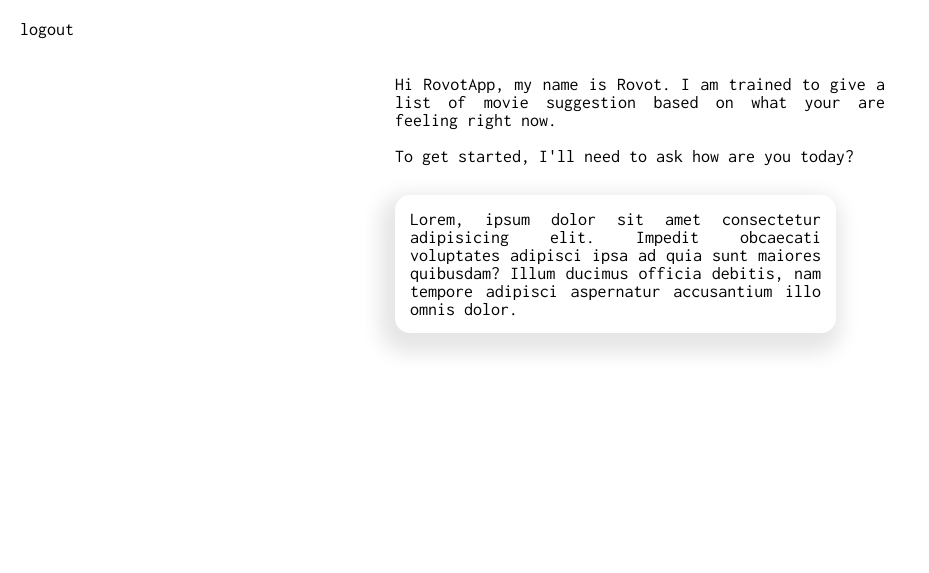
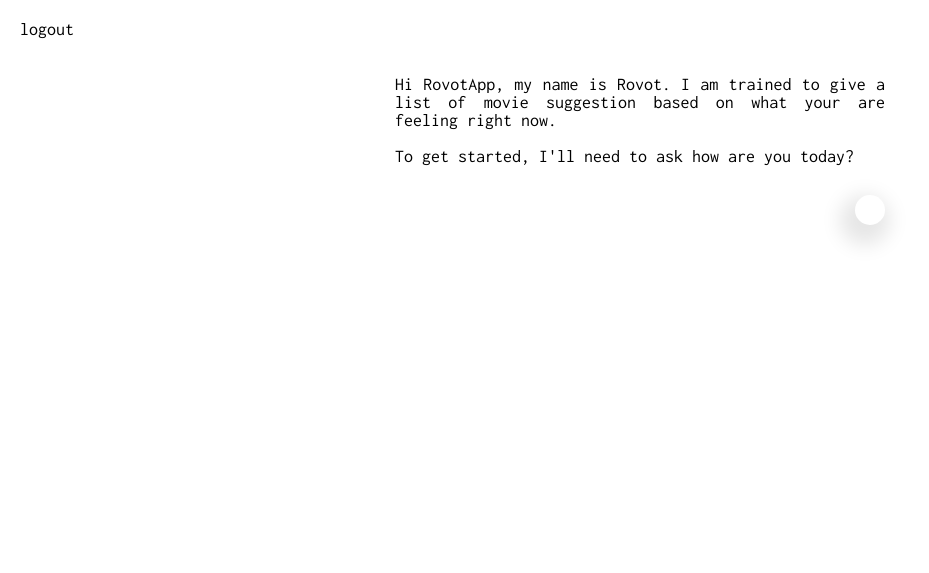
Before and after one commit to lucitian/Rovot, a Django app: page /rovot/ in a window 1280 px wide. Shown: the top 573 px of the page, without its empty margins (0-929 px from the left). Run offline with Django 3.2, Linux system fonts and the light colour scheme; a user stored in the database is signed in.

Commit message:
Removed the "Form POST" due to realizations.

```diff
--- a/rovot/forms.py
+++ b/rovot/forms.py
@@ -27,10 +27,3 @@ class UserRegistrationForm(UserCreationForm):
     class Meta:
         model = User
         fields = ['username', 'email', 'password1', 'password2']
-
-class MessageForm(forms.Form):
-    chat_message = forms.CharField(widget=forms.TextInput(attrs={
-        'class': 'input-chat',
-        'type': 'text',
-        'placeholder': 'chat with Mr. RoVot'
-    }))
--- a/rovot/templates/directories/home.html
+++ b/rovot/templates/directories/home.html
@@ -4,39 +4,27 @@
         <div class="logout-button">
             <a href="{% url 'rovot-logout' %}">logout</a>
         </div>
-        <form class="chatbox-form" method="POST">
-            {% csrf_token %}
+        <div class="chatbox-form">
             <div class="chatbox">
                 <div class="chatbox-messages">
                     <div class="chatbox-header">
                         <p>Hi {{request.user}}, my name is Rovot. I am trained to give a list of movie suggestion based on what your are feeling right now.</p>
                         <p><br>To get started, I'll need to ask how are you today?</p>
                     </div>
-                    <div class="messages-container">
-                        <div class="msg received"> <!--RoVot messages-->
+                    <div class="messages-container"><!-- Checker only if the text variable contains a string -->
+                        <div class="msg sent">
                             <div class="msg-text">
-                                <p>
-                                    Lorem, ipsum dolor sit amet consectetur adipisicing elit. Impedit obcaecati voluptates adipisci ipsa ad quia sunt maiores quibusdam? Illum ducimus officia debitis, nam tempore adipisci aspernatur accusantium illo omnis dolor.
-                                </p>
+
                             </div>
                         </div>
-
-
-                        {% if text.strip %} <!-- Checker only if the text variable contains a string -->
-                            <div class="msg sent">
-                                <div class="msg-text">
-                                    {{text}}
-                                </div>
-                            </div>
-                        {% endif %}
                     </div>
                 </div>
             </div>
             <div class="chatbox-input">
                 <div class="input-group">
-                    {{ form.chat_message }}
+                    <input type="text" class="input-chat" placeholder="chat with Mr. Rovot...">
                 </div>
             </div>
-        </form>
+        </div>
     </div>
 {% endblock content %}
--- a/rovot/views.py
+++ b/rovot/views.py
@@ -1,6 +1,6 @@
 from django.shortcuts import render, redirect
 from django.contrib import messages
-from .forms import UserRegistrationForm, MessageForm
+from .forms import UserRegistrationForm
 
 from django.contrib.auth import authenticate, login, logout
 from django.contrib.auth.decorators import login_required
@@ -65,13 +65,4 @@ def auth_logout(request):
 
 @login_required(login_url='rovot-login')
 def home(request):
-    form = MessageForm(request.POST)
-
-    text = ''
-
-    if form.is_valid():
-        text = form.cleaned_data['chat_message']
-        form = MessageForm()
-
-    args = {'form': form, 'text': text}
-    return render(request, 'directories/home.html', args)
+    return render(request, 'directories/home.html')
```
Also changed, not shown: db.sqlite3.
